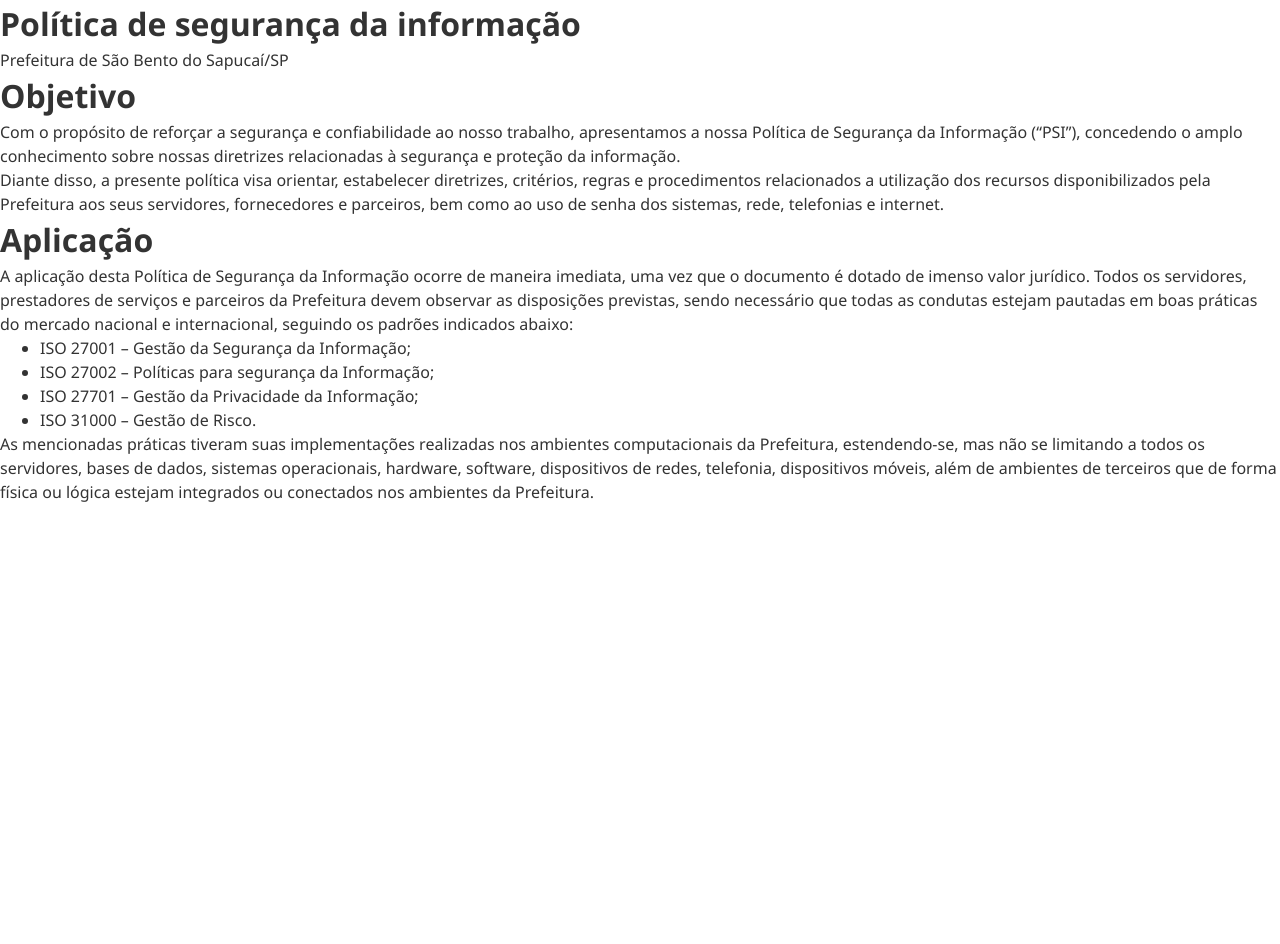
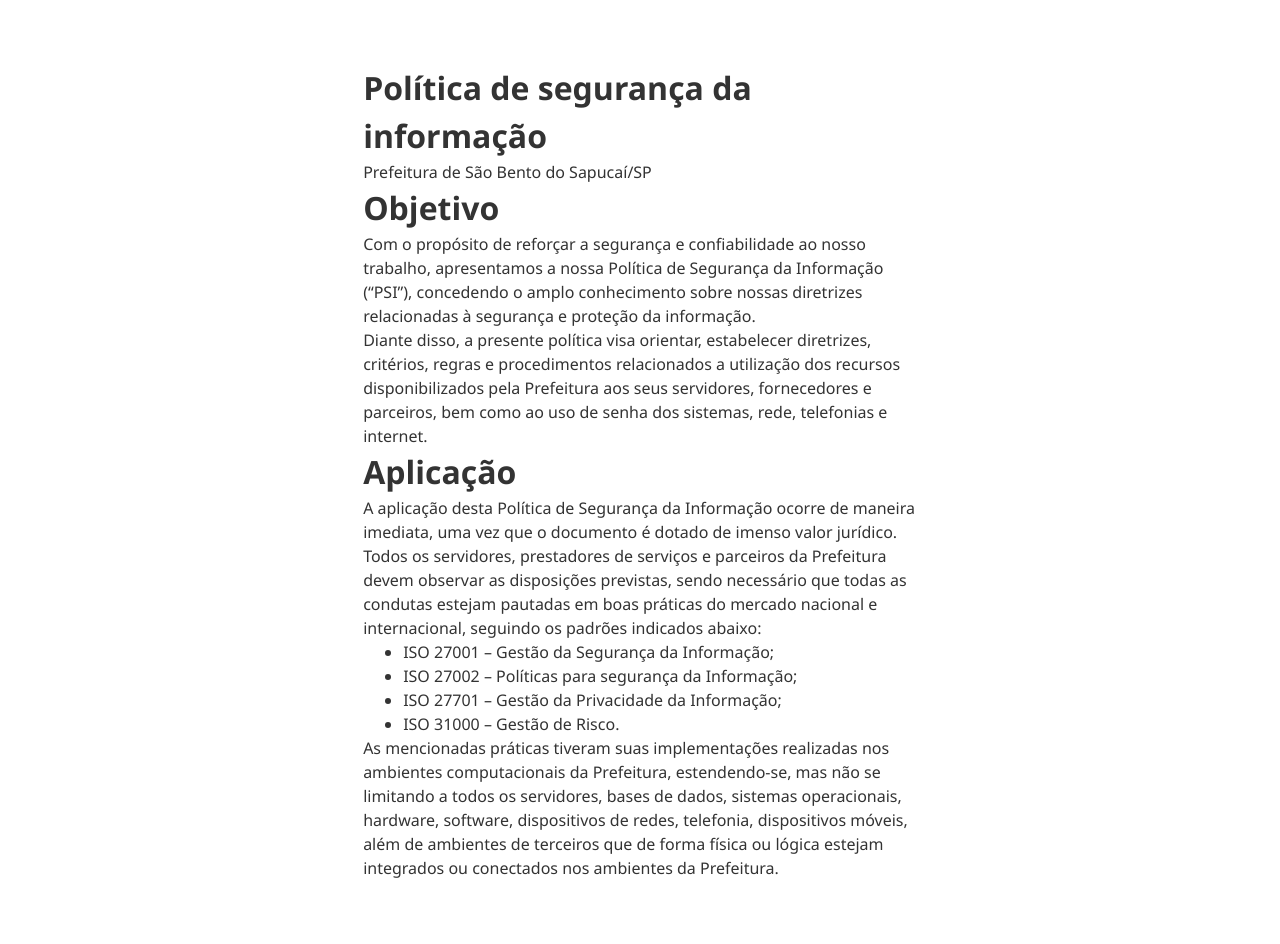
Before and after one commit to pmsbs/pmsbs.github.io, a Jekyll site: the page built from index.md, in a window 1280 px wide. Built offline with Jekyll 4.4.1, drawn with Linux system fonts in a browser that asks for light colours; before the commit the page ends 900 px from its top, so only the background shows below that.

Commit message:
Create initial page component

```diff
--- a/_layouts/default.html
+++ b/_layouts/default.html
@@ -6,7 +6,9 @@
     <title>{{ page.title }} - {{ site.title }}</title>
     <link rel="stylesheet" href="{{ "/assets/css/main.css" | relative_url }}">
   </head>
-  <body>
-    {{ content }}
+  <body class="page">
+    <main class="page__content">
+      {{ content }}
+    </main>
   </body>
 </html>
--- /dev/null
+++ b/_sass/page.scss
@@ -0,0 +1,12 @@
+.page {
+  padding-top: 4rem;
+  padding-bottom: 4rem;
+
+  &__content {
+    max-width: 64ch;
+    padding-left: 1rem;
+    padding-right: 1rem;
+    margin-left: auto;
+    margin-right: auto;
+  }
+}
--- a/assets/css/main.scss
+++ b/assets/css/main.scss
@@ -2,3 +2,4 @@
 ---
 
 @import "base";
+@import "page";
```
